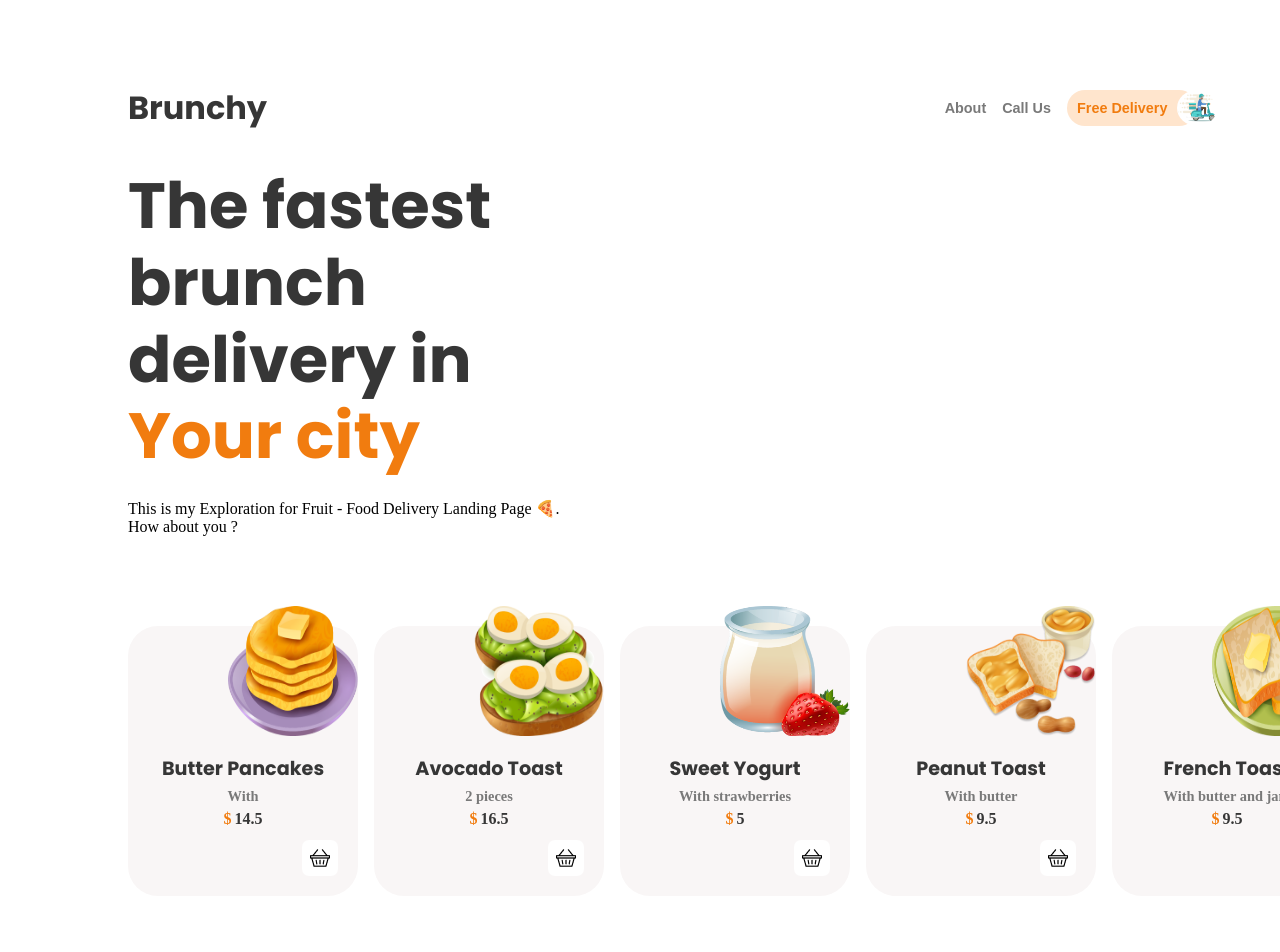
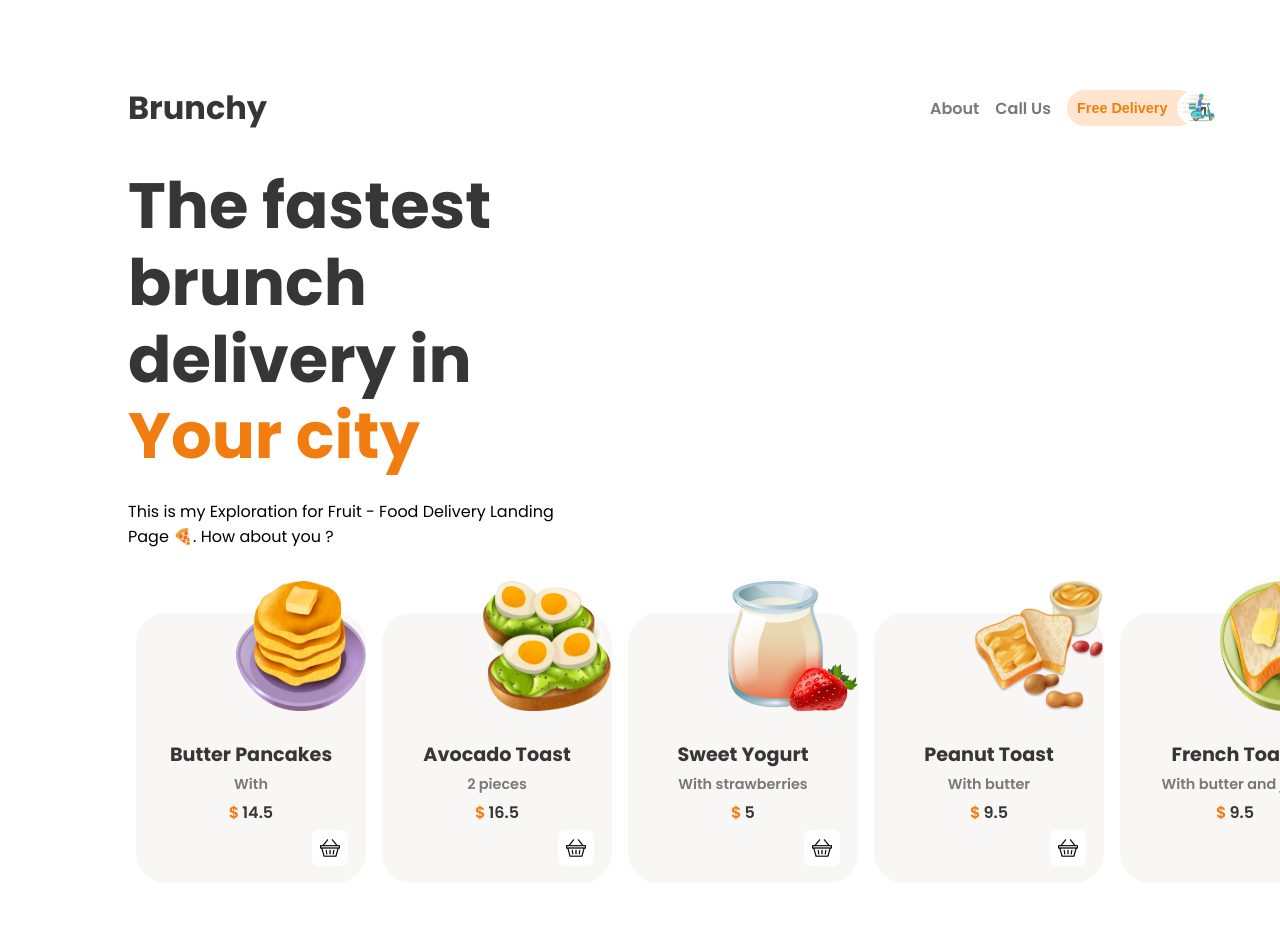
Before and after one commit to MartinSugarev/Brunchy, a React (Create React App) app in the folder brunchy/: page / in a window 1280 px wide. Shown: the top 952 px of the page. Built offline with nearby package versions, Linux system fonts and the light colour scheme.

Commit message:
changed layout

```diff
--- a/brunchy/public/index.html
+++ b/brunchy/public/index.html
@@ -10,37 +10,20 @@
       content="Web site created using create-react-app"
     />
     <link rel="apple-touch-icon" href="%PUBLIC_URL%/logo192.png" />
-    <!--
-      manifest.json provides metadata used when your web app is installed on a
-      user's mobile device or desktop. See https://developers.google.com/web/fundamentals/web-app-manifest/
-    -->
     <link rel="manifest" href="%PUBLIC_URL%/manifest.json" />
-    <!--
-      Notice the use of %PUBLIC_URL% in the tags above.
-      It will be replaced with the URL of the `public` folder during the build.
-      Only files inside the `public` folder can be referenced from the HTML.
-
-      Unlike "/favicon.ico" or "favicon.ico", "%PUBLIC_URL%/favicon.ico" will
-      work correctly both with client-side routing and a non-root public URL.
-      Learn how to configure a non-root public URL by running `npm run build`.
-    -->
     <link rel="preconnect" href="https://fonts.googleapis.com">
     <link rel="preconnect" href="https://fonts.gstatic.com" crossorigin>
     <link href="https://fonts.googleapis.com/css2?family=Poppins:wght@700&display=swap" rel="stylesheet">
+    <link rel="preconnect" href="https://fonts.googleapis.com">
+    <link rel="preconnect" href="https://fonts.gstatic.com" crossorigin>
+    <link href="https://fonts.googleapis.com/css2?family=Poppins:wght@600&display=swap" rel="stylesheet">
+    <link rel="preconnect" href="https://fonts.googleapis.com">
+    <link rel="preconnect" href="https://fonts.gstatic.com" crossorigin>
+    <link href="https://fonts.googleapis.com/css2?family=Poppins&display=swap" rel="stylesheet">
     <title>Brunchy App</title>
   </head>
   <body>
     <noscript>You need to enable JavaScript to run this app.</noscript>
     <div id="root"></div>
-    <!--
-      This HTML file is a template.
-      If you open it directly in the browser, you will see an empty page.
-
-      You can add webfonts, meta tags, or analytics to this file.
-      The build step will place the bundled scripts into the <body> tag.
-
-      To begin the development, run `npm start` or `yarn start`.
-      To create a production bundle, use `npm run build` or `yarn build`.
-    -->
   </body>
 </html>
--- a/brunchy/src/App.js
+++ b/brunchy/src/App.js
@@ -20,14 +20,16 @@ function App() {
 
 
   return (
+   <>
     <Context.Provider value={{state, dispatch}}>
     <div className={style['app']}>
        <Header />
        <Hero />
        <CardContainer items={cardItems}/>
+    </div>
        <Order />
-    </div>
     </Context.Provider>
+   </>
   );
 }
 
--- a/brunchy/src/App.module.scss
+++ b/brunchy/src/App.module.scss
@@ -9,15 +9,15 @@
 
 .app{
     width: 100vw;
-    padding: 10vh 0 10vh 10vw;
+    padding: 10vh 0 5vh 10vw;
     display: flex;
     flex-direction: column;
     overflow-x: hidden;
     gap: 2rem;
     @media (max-width: b.$wideBP){
-        padding: 10vh 7vw;
+        padding: 10vh 0 5vh 7vw;
     }
     @media (max-width: b.$smallBP){
-        padding: 10vh 5vw;
+        padding: 10vh 0 5vh 5vw;
     }
 }
--- a/brunchy/src/components/card/Card.module.scss
+++ b/brunchy/src/components/card/Card.module.scss
@@ -51,9 +51,9 @@
 
     .card-basket{
         position: absolute;
-        right: 20px;
-        bottom: 20px;
-        padding: 8px;
+        right: 1.1rem;
+        bottom: 1.1rem;
+        padding: .5rem;
         border-radius: 7px;
         background-color: colors.$white;
         cursor: pointer;
@@ -64,7 +64,7 @@
         height: 130px;
         position: absolute;
         right: 0;
-        top: -20px;
+        top: -2rem;
 
     }
 }
--- a/brunchy/src/components/card/CardContainer.module.scss
+++ b/brunchy/src/components/card/CardContainer.module.scss
@@ -12,7 +12,7 @@
     justify-content: flex-start;
     gap: 1rem;
     overflow-x: auto;
-    padding: 5% 0;
+    padding: 2rem .5rem;
     scrollbar-width: none;
 }
 
--- a/brunchy/src/components/header/HeaderBtnContainer.jsx
+++ b/brunchy/src/components/header/HeaderBtnContainer.jsx
@@ -5,8 +5,8 @@ import Button from '../button/Button';
 const HeaderBtnContainer = () => {
     return (
         <div className={style['buttons-container']}>
-            <Button className={style['button']} text={'about'} />
-            <Button className={style['button']} text={'call us'}/>
+            <a href="https://www.dreamshot.bg" target="_blank">About</a>
+            <a href="https://www.dreamshot.bg" target="_blank">Call Us</a>
             <Button className={style['button']} text={'free delivery'} type={'active'}/>
         </div>
     )
--- a/brunchy/src/components/header/HeaderBtnContainer.module.scss
+++ b/brunchy/src/components/header/HeaderBtnContainer.module.scss
@@ -16,8 +16,15 @@
     align-content: center;
     padding: 10px 25px 10px 0;
 
+    a{
+      text-decoration: none;
+      color: colors.$grey;
+      font-family: 'Poppins', sans-serif;
+      font-weight: 600;
+    }
 
-button:nth-child(3)::after{
+
+button::after{
   content: '';
   background-image: url('../../images/image1.png');
   background-repeat: no-repeat;
--- a/brunchy/src/components/hero/Hero.module.scss
+++ b/brunchy/src/components/hero/Hero.module.scss
@@ -47,9 +47,11 @@
 
 }
  p{
+    font-family: 'Poppins', sans-serif;
+    font-weight: 400;
+
  @media (max-width: b.$wideBP){
  text-align: center;
  font-size: .9rem;
- font-weight: 300;
   }
  }
--- a/brunchy/src/components/order/Order.module.scss
+++ b/brunchy/src/components/order/Order.module.scss
@@ -54,6 +54,7 @@
     align-items: center;
     justify-content: space-between;
 
+
     @media (max-width: b.$largeBP){
         width: 50vw;
     }
--- a/brunchy/src/index.js
+++ b/brunchy/src/index.js
@@ -2,6 +2,7 @@ import React from 'react';
 import ReactDOM from 'react-dom/client';
 import App from './App';
 import reportWebVitals from './reportWebVitals';
+
 
 const root = ReactDOM.createRoot(document.getElementById('root'));
 root.render(
@@ -10,7 +11,4 @@ root.render(
   </React.StrictMode>
 );
 
-// If you want to start measuring performance in your app, pass a function
-// to log results (for example: reportWebVitals(console.log))
-// or send to an analytics endpoint. Learn more: https://bit.ly/CRA-vitals
 reportWebVitals();
```
Also changed, not shown: 1 other file (tests, documents, lock files or other folders).
